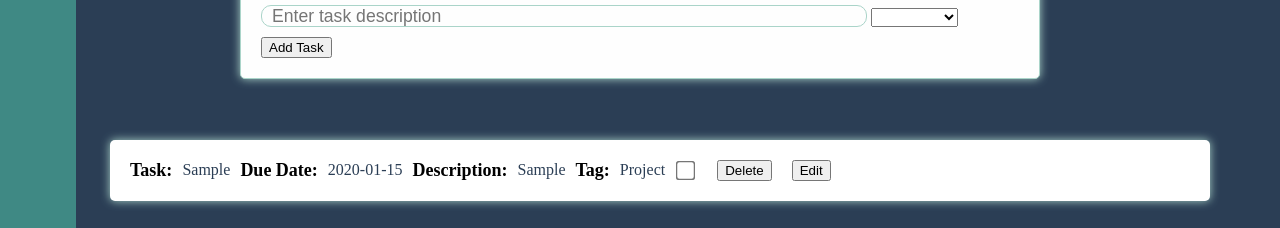
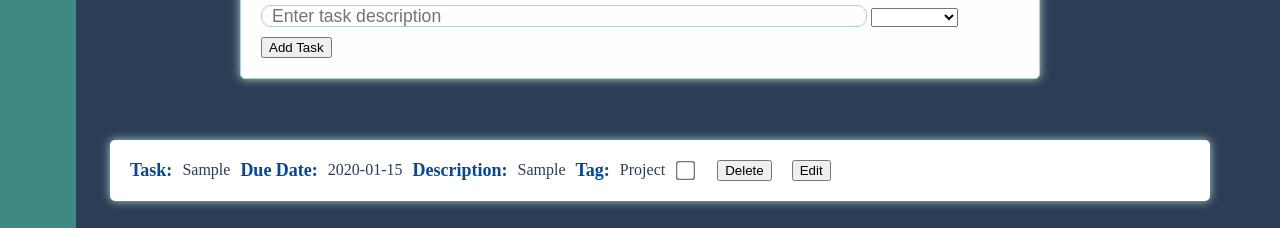
Before and after one commit to cse110-sp24-group6/cse110-sp24-group6, a website: page source/todolist.html in a window 1280 px wide. Both pictures are taken after typing "Sample", "2020-01-15", "Sample" into the empty fields and a click on the button "Add Task". Shown: the part 304-532 px from the top of the page. Drawn offline with Linux system fonts and the light colour scheme.

Commit message:
Update todolist.css

```diff
--- a/source/assets/styles/todolist.css
+++ b/source/assets/styles/todolist.css
@@ -170,7 +170,7 @@ li {
 li > b
 {
   font-size: large;
-  color: black;
+  color: #0047a2;
 }
 
 @keyframes fade-in {
@@ -191,6 +191,7 @@ li:hover {
 .task-text {
   font-weight: normal;
   margin-left: 0;
+
 }
 
 input[type="checkbox"] {
```
